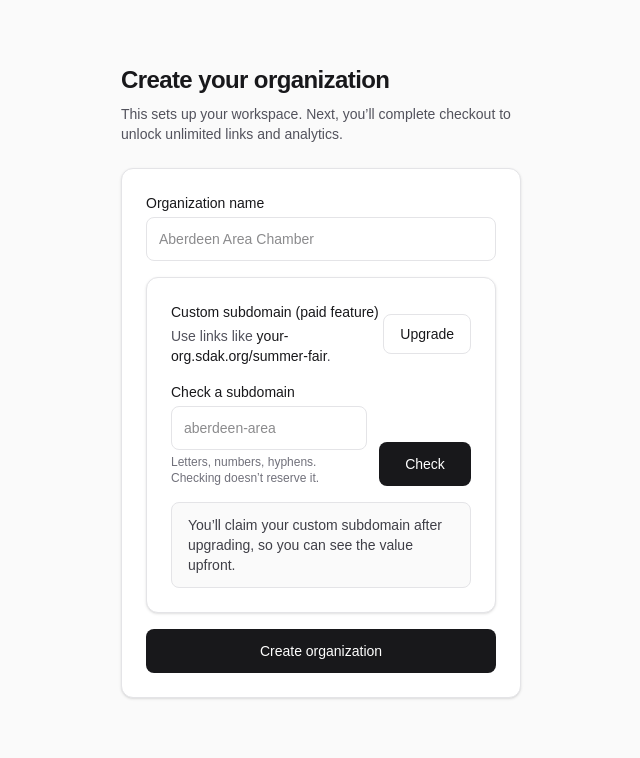
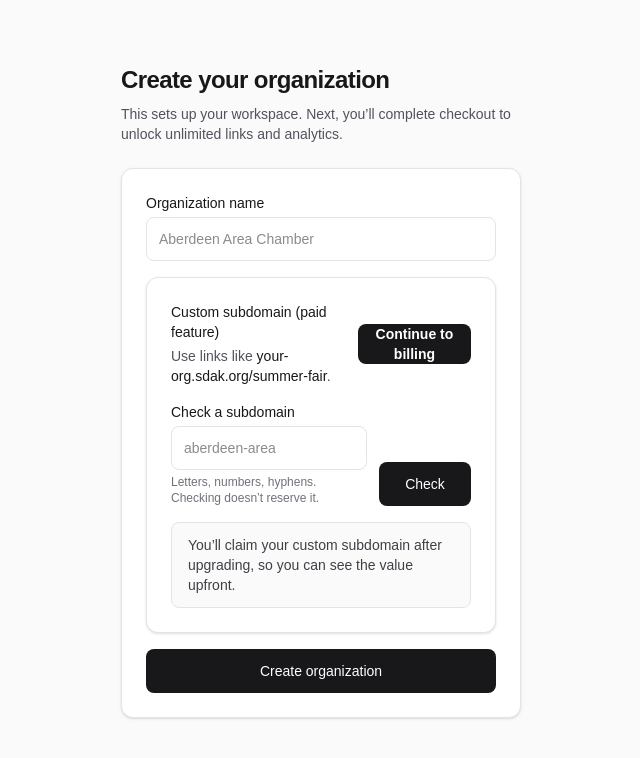
Before and after one commit to raw33/sdac, a Next.js app: page /onboarding in a window 1280 px wide. Shown: the top 758 px of the page, without its empty margins (319-959 px from the left). Built offline with nearby package versions, Linux system fonts and the light colour scheme; no server answers; the database is empty; sample sign-in values are in the browser's storage.

Commit message:
Fix onboarding upgrade CTA to flow into billing

```diff
--- a/src/app/_components/org-subdomain-picker.tsx
+++ b/src/app/_components/org-subdomain-picker.tsx
@@ -23,11 +23,15 @@ export default function OrgSubdomainPicker({
   billingIsPaid,
   currentOrgSlug,
   canClaim,
+  upgradeMode = "link",
+  upgradeHref = "/app/billing?startCheckout=1",
 }: {
   customDomainRoot: string;
   billingIsPaid: boolean;
   currentOrgSlug: string | null;
   canClaim?: boolean;
+  upgradeMode?: "link" | "submit" | "none";
+  upgradeHref?: string;
 }) {
   const [input, setInput] = useState("");
   const [state, setState] = useState<CheckState>({ status: "idle" });
@@ -100,13 +104,22 @@ export default function OrgSubdomainPicker({
             <span className="font-mono text-zinc-900">your-org.{customDomainRoot}/summer-fair</span>.
           </div>
         </div>
-        {!billingIsPaid ? (
-          <a
-            className="mt-3 inline-flex h-10 items-center justify-center rounded-lg border border-zinc-200 bg-white px-4 text-sm font-medium hover:bg-zinc-50 sm:mt-0"
-            href="/app/billing"
-          >
-            Upgrade
-          </a>
+        {!billingIsPaid && upgradeMode !== "none" ? (
+          upgradeMode === "submit" ? (
+            <button
+              type="submit"
+              className="mt-3 inline-flex h-10 items-center justify-center rounded-lg bg-zinc-900 px-4 text-sm font-semibold text-white hover:bg-zinc-800 sm:mt-0"
+            >
+              Continue to billing
+            </button>
+          ) : (
+            <a
+              className="mt-3 inline-flex h-10 items-center justify-center rounded-lg border border-zinc-200 bg-white px-4 text-sm font-medium hover:bg-zinc-50 sm:mt-0"
+              href={upgradeHref}
+            >
+              Upgrade
+            </a>
+          )
         ) : null}
       </div>
 
--- a/src/app/onboarding/setup-form.tsx
+++ b/src/app/onboarding/setup-form.tsx
@@ -50,6 +50,7 @@ export default function OnboardingForm() {
           billingIsPaid={false}
           currentOrgSlug={null}
           customDomainRoot="sdak.org"
+          upgradeMode="submit"
         />
         {error ? (
           <div className="rounded-lg border border-red-200 bg-red-50 px-3 py-2 text-sm text-red-700">
```
